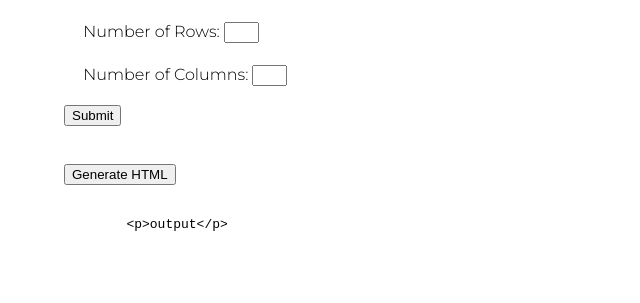
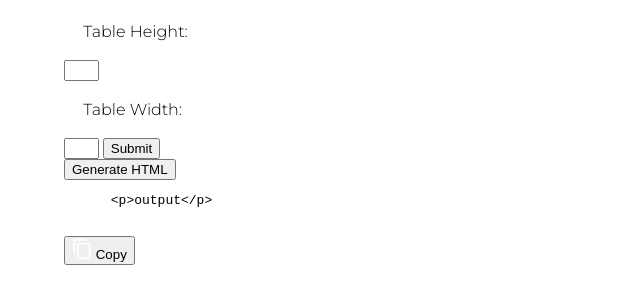
Before and after one commit to tannershimanek/yl-promo-builder, a plain HTML site: page index.html in a window 1280 px wide. Shown: the part 73-376 px from the top of the page, without its empty margins (0-640 px from the left). Drawn offline with Linux system fonts and the light colour scheme.

Commit message:
added copy button

```diff
--- a/index.html
+++ b/index.html
@@ -8,26 +8,51 @@
 
 <body>
   <!-- Content -->
+<div class="container">
   <h1>Promo Table Builder</h1>
 
-    <p>Number of Rows: <input id="row" min="0" max="12" type="number"></p>
-    <p>Number of Columns: <input id="col" min="0" max="12" type="number"></p>
-    <button onclick="buildTable(getNumCols(), getNumRows())" class="text-white">Submit</button>
-    <br>
-    <br>
+  <p>Table Height:</p>
+  <input id="tbl-height" min="0" max="12" inputmode="numeric">
+  <p>Table Width:</p>
+  <input id="tbl-width" min="0" max="12" inputmode="numeric">
+
+  <button id="get-table-dimensions" type="submit">Submit</button>
 
   <div id="promo_table">
 
   </div>
 
-    <br>
-    <button onclick="buildTableHTML(getNumCols(), getNumRows())" class="text-white">Generate HTML</button>
-    <br>
-    <br>
+  <button id="generate-html" class="text-white" type="submit">Generate HTML</button>
 
   <pre id="output">
       &lt;p>output&lt/p>
   </pre>
+
+  <button id="copy-table" class="flex-container" type="copy">
+    <svg version="1.1" id="Capa_1" xmlns="http://www.w3.org/2000/svg" xmlns:xlink="http://www.w3.org/1999/xlink" x="0px" y="0px"
+    viewBox="0 0 469.333 469.333" style="enable-background:new 0 0 469.333 469.333;" xml:space="preserve" width="20" height="20">
+    <style>
+      .cls-1 {
+        position: relative;
+        fill: #ffff;
+        top: 50px;
+      }
+    </style>
+ <g>
+   <g>
+     <g>
+       <path class="cls-1" d="M330.667,0h-256C51.093,0,32,19.093,32,42.667v298.667h42.667V42.667h256V0z"/>
+       <path class="cls-1" d="M394.667,85.333H160c-23.573,0-42.667,19.093-42.667,42.667v298.667c0,23.573,19.093,42.667,42.667,42.667h234.667
+         c23.573,0,42.667-19.093,42.667-42.667V128C437.333,104.427,418.24,85.333,394.667,85.333z M394.667,426.667H160V128h234.667
+         V426.667z"/>
+     </g>
+   </g>
+ </g>
+ </svg>
+ <span>Copy</span></button>
+</div>
+
   <script src="script.js"></script>
 </body>
+<footer></footer>
 </html>
```
Also changed, not shown: assets/copy.svg (added). Lines whose indentation alone changed are shown as unchanged.
